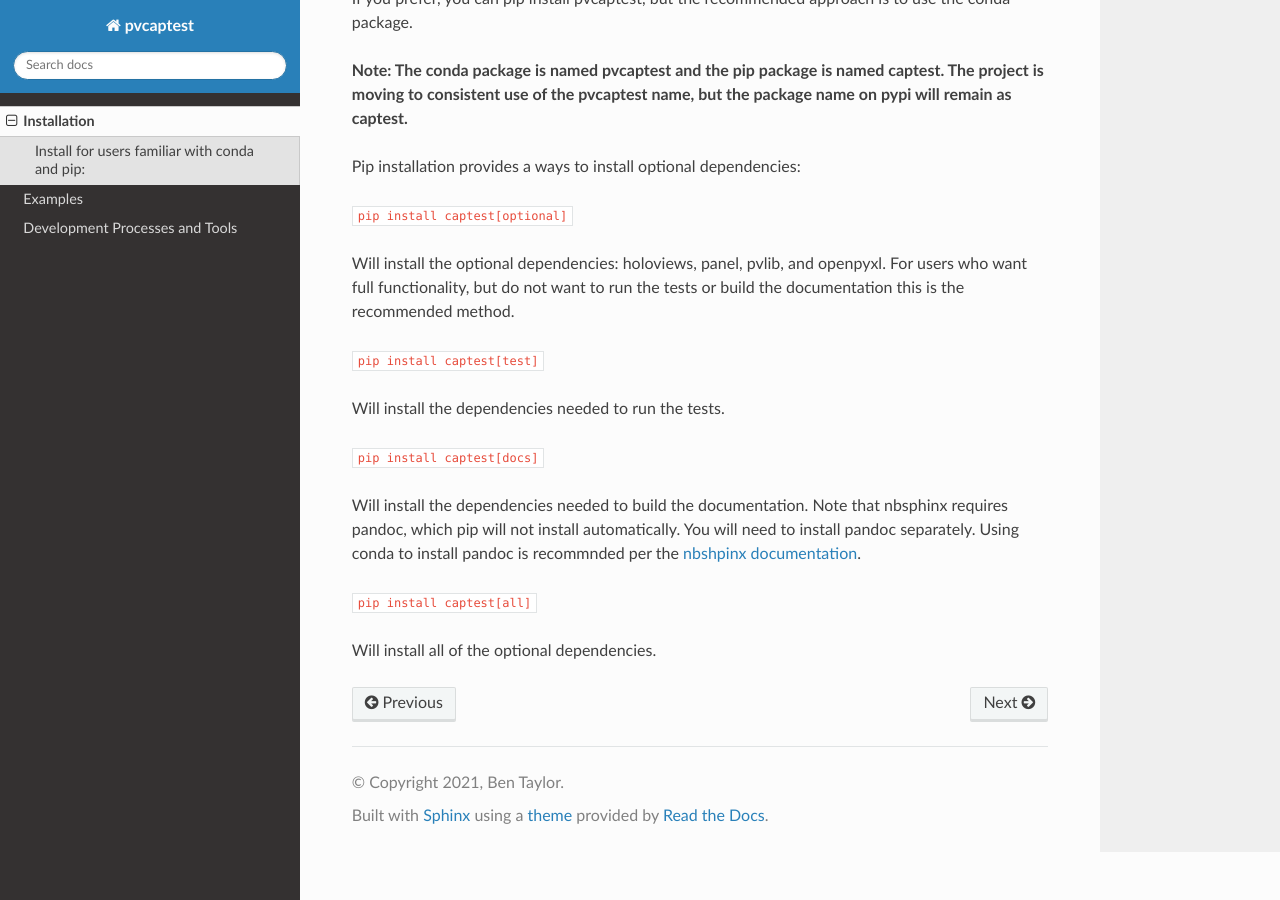
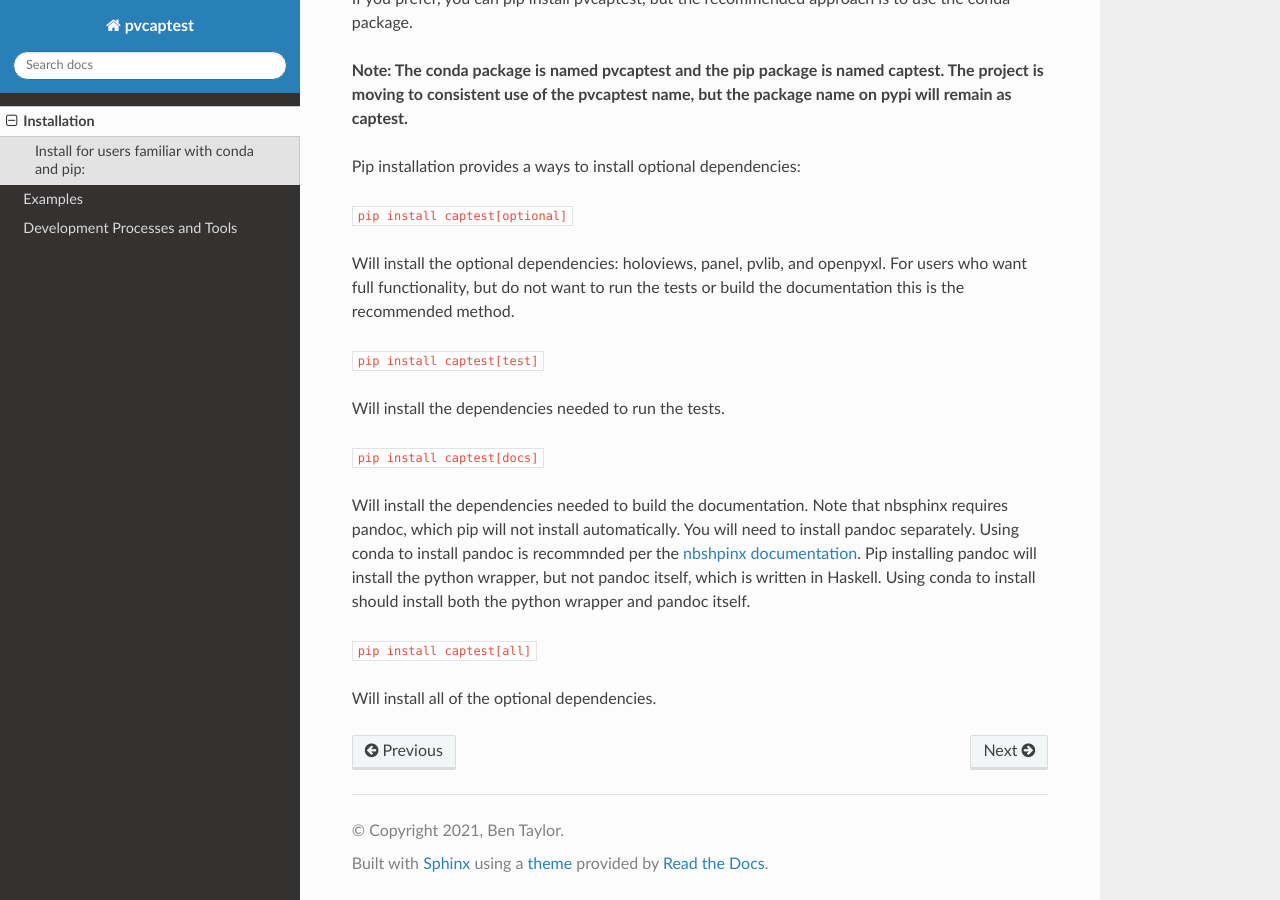
Before and after one commit to pvcaptest/pvcaptest, a Sphinx documentation site: the page built from docs/installation.rst, in a window 1280 px wide and 900 px high, scrolled down 1367 px. Built offline with Sphinx 7.4.7 and the Read the Docs theme 2.0.0, drawn with Linux system fonts in a browser that asks for light colours; pages that are not in the unit, such as notebooks, are missing from menus.

Commit message:
Adds detail about pandoc installation

```diff
--- a/docs/installation.rst
+++ b/docs/installation.rst
@@ -61,7 +61,7 @@ Will install the dependencies needed to run the tests.
 
 ``pip install captest[docs]``
 
-Will install the dependencies needed to build the documentation. Note that nbsphinx requires pandoc, which pip will not install automatically. You will need to install pandoc separately. Using conda to install pandoc is recommnded per the `nbshpinx documentation <https://nbsphinx.readthedocs.io/en/0.9.1/installation.html#pandoc>`__.
+Will install the dependencies needed to build the documentation. Note that nbsphinx requires pandoc, which pip will not install automatically. You will need to install pandoc separately. Using conda to install pandoc is recommnded per the `nbshpinx documentation <https://nbsphinx.readthedocs.io/en/0.9.1/installation.html#pandoc>`__. Pip installing pandoc will install the python wrapper, but not pandoc itself, which is written in Haskell. Using conda to install should install both the python wrapper and pandoc itself.
 
 ``pip install captest[all]``
 
```
